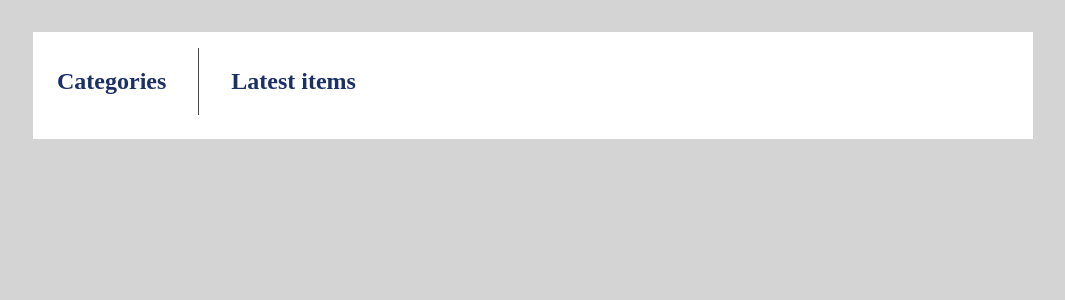
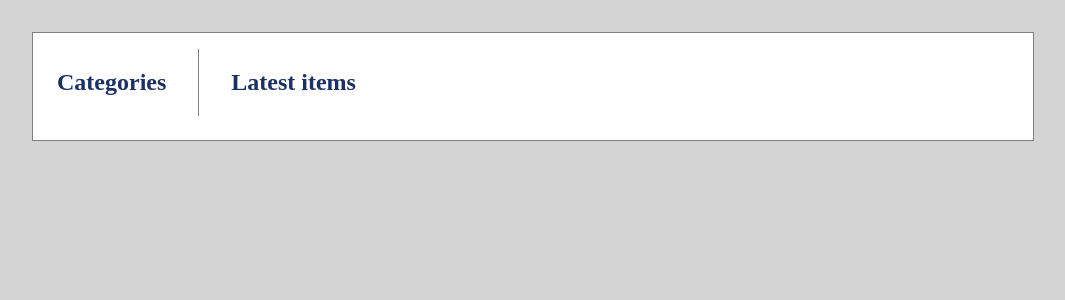
Before and after one commit to aviaryan/ud-catalog, a Flask app: page / in a window 1280 px wide. Shown: the part 69-369 px from the top of the page, without its empty margins (107-1172 px from the left). Run offline with Flask 2, Linux system fonts and the light colour scheme; data that the repository does not hold is empty.

Commit message:
add border around content

```diff
--- a/catalog/static/style.css
+++ b/catalog/static/style.css
@@ -38,6 +38,7 @@ header {
 div.content {
 	max-width: 1000px;
 	margin: 2em auto 0 auto;
+	border: 1px solid gray;
 	background-color: white;
 }
 
@@ -96,7 +97,7 @@ div.vertical-space {
 #line-seg {
 	align-self: stretch;
 	width: 1px;
-	background-color: #494949;
+	background-color: gray;
 }
 
 /*
```
